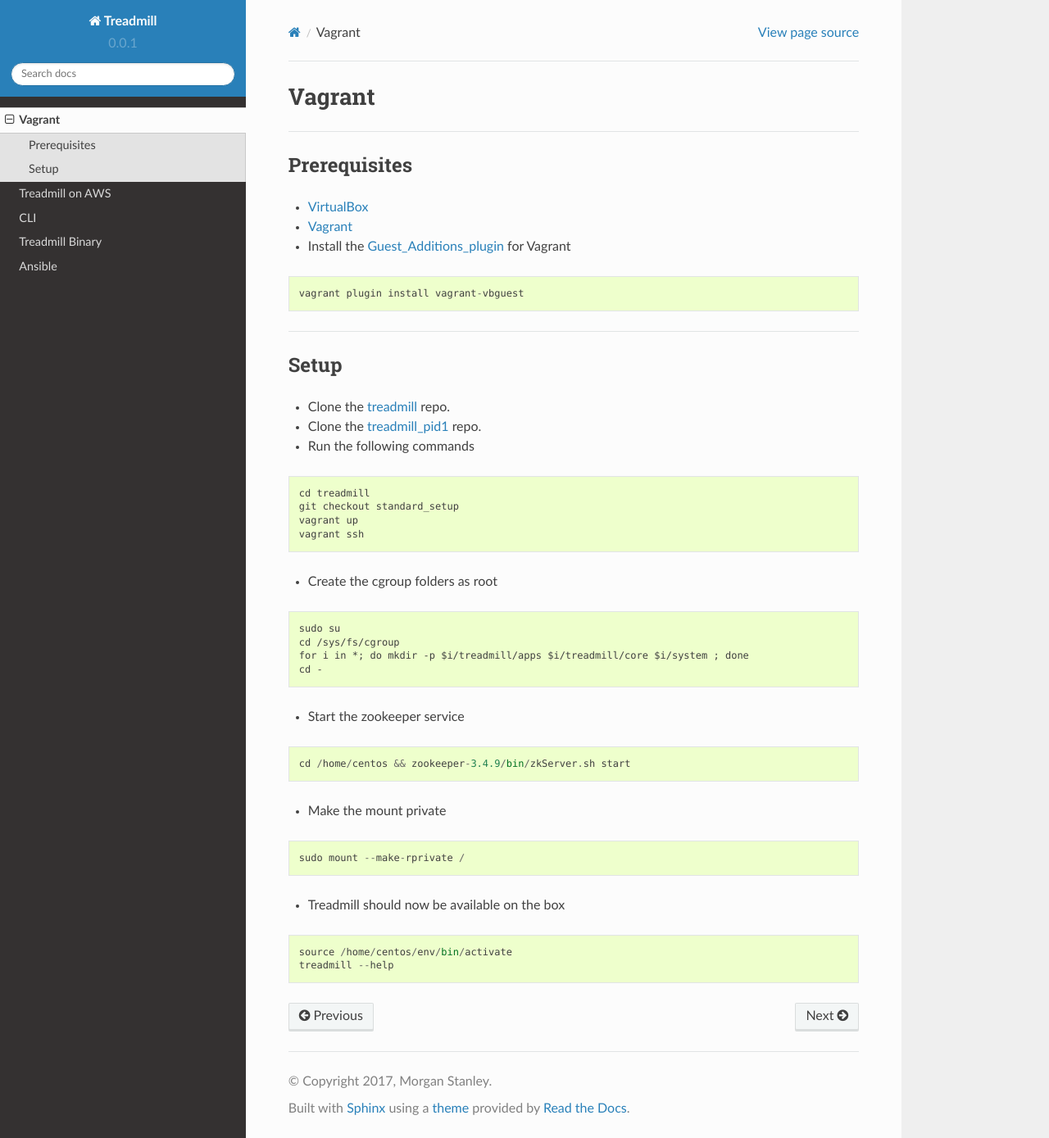
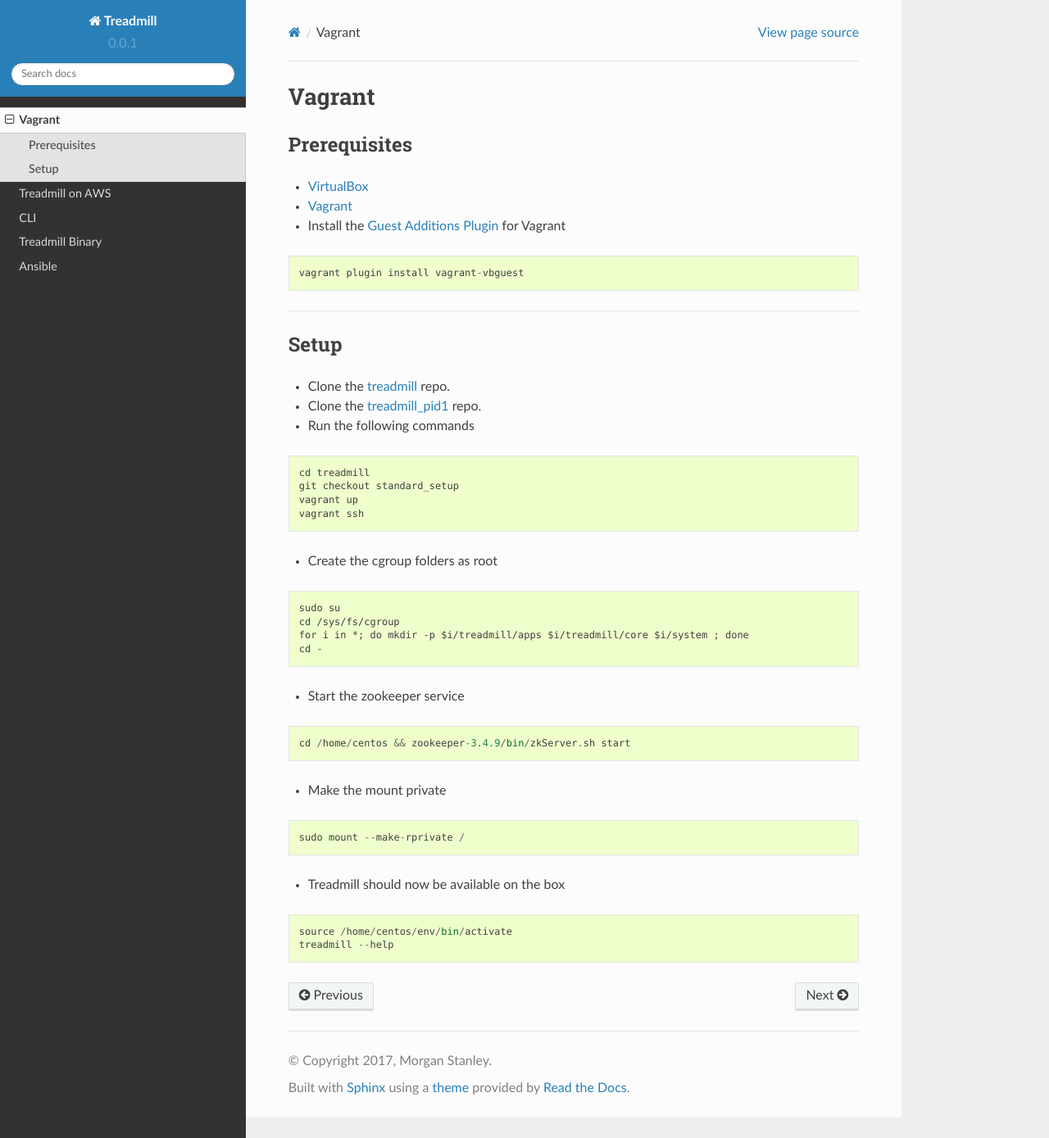
Before and after one commit to morganstanley/treadmill, a Sphinx documentation site: the page built from docs/source/setup.rst, in a window 1280 px wide and 1389 px high. Shown: the whole window at 82% size. Built offline with Sphinx 7.4.7 and the Read the Docs theme 2.0.0, drawn with Linux system fonts in a browser that asks for light colours.

```diff
--- a/docs/source/setup.rst
+++ b/docs/source/setup.rst
@@ -1,13 +1,12 @@
 Vagrant
 =========================================================================
--------------------------------------------------------------------------
 
 Prerequisites
 ^^^^^^^^^^^^^
 
 - VirtualBox_
 - Vagrant_
-- Install the Guest_Additions_plugin_ for Vagrant
+- Install the `Guest Additions Plugin`_ for Vagrant
 
 ::
 
@@ -59,6 +58,6 @@ Setup
 
 .. _VirtualBox: https://www.virtualbox.org/wiki/Downloads
 .. _Vagrant: https://www.vagrantup.com/docs/installation/
-.. _Guest_Additions_plugin: https://github.com/dotless-de/vagrant-vbguest
+.. _Guest Additions Plugin: https://github.com/dotless-de/vagrant-vbguest
 .. _treadmill: https://github.com/ThoughtWorksInc/treadmill.git
 .. _treadmill_pid1: https://github.com/Morgan-Stanley/treadmill-pid1
```
